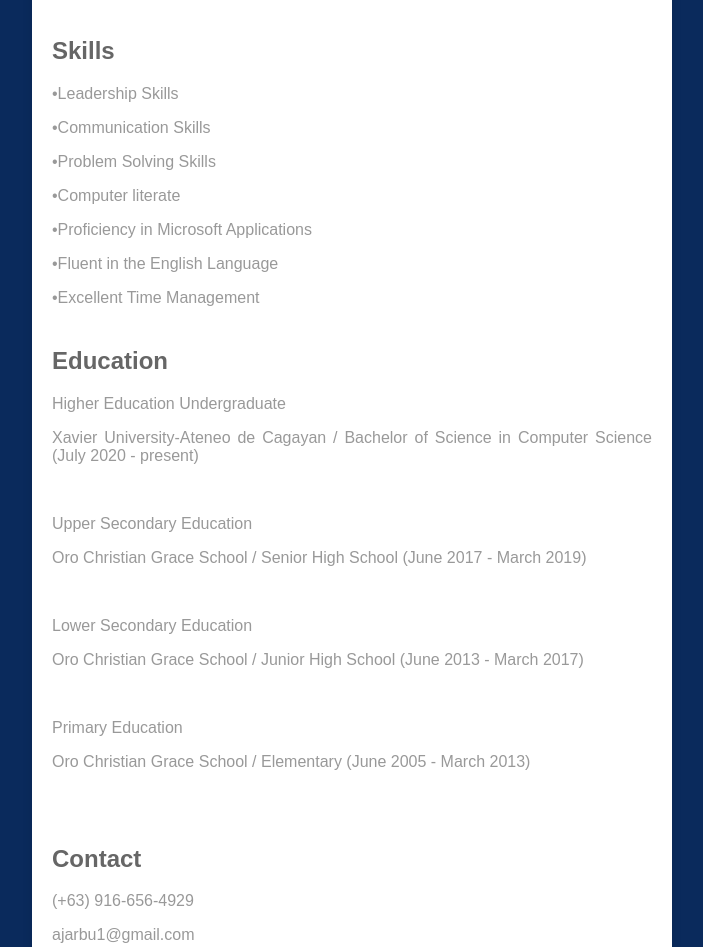
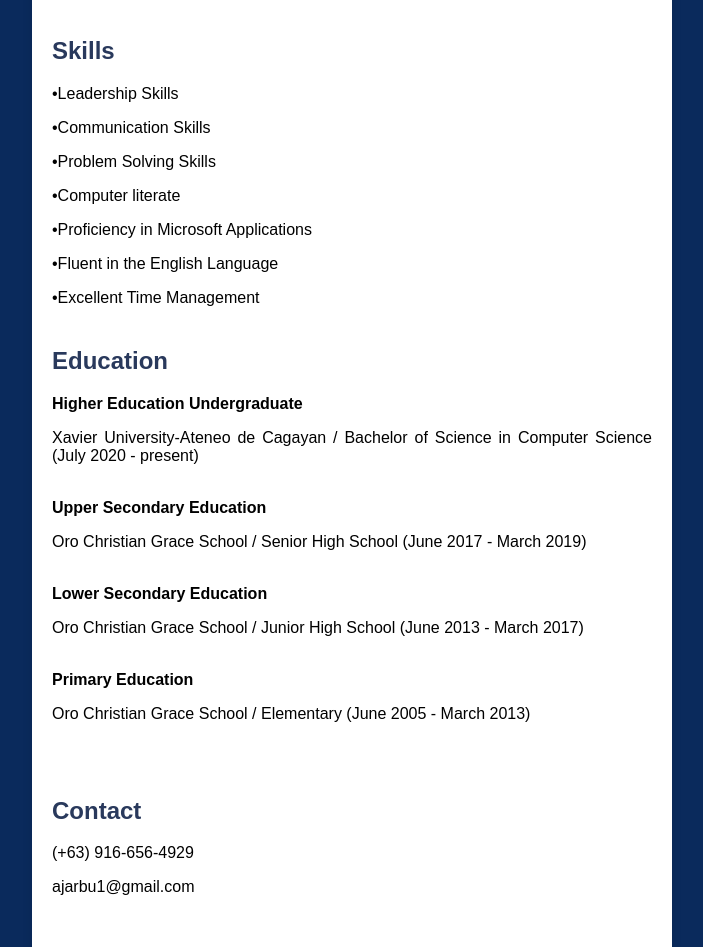
Before and after one commit to aj20362/web-portfolio, a plain HTML site: page index.html in a window 1280 px wide. Shown: the part 641-1588 px from the top of the page, without its empty margins (288-991 px from the left). Drawn offline with Linux system fonts and the light colour scheme.

Commit message:
Update index.html

```diff
--- a/index.html
+++ b/index.html
@@ -19,17 +19,17 @@
     }
 
     h1 {
-      color: #333;
+      color: #29395C;
       text-align: center;
       font-family: Helvetica;
     }
 
     h2 {
-      color: #666;
+      color: #29395C;
     }
 
     p {
-      color: #999;
+      color: ##000000;
       text-align: justify;
     }
 
@@ -84,17 +84,17 @@
 
     <div class="section">
       <h2>Education</h2>
-      <p>Higher Education Undergraduate</p>
+      <b>Higher Education Undergraduate</b>
       <p>Xavier University-Ateneo de Cagayan / Bachelor of Science in Computer
         Science (July 2020 - present)</p>
         <br>
-      <p>Upper Secondary Education</p>
+      <b>Upper Secondary Education</b>
       <p>Oro Christian Grace School / Senior High School (June 2017 - March 2019)</p>
       <br>
-      <p>Lower Secondary Education</p>
+      <b>Lower Secondary Education</b>
       <p>Oro Christian Grace School / Junior High School (June 2013 - March 2017)</p>
       <br>
-      <p>Primary Education</p>
+      <b>Primary Education</b>
       <p>Oro Christian Grace School / Elementary (June 2005 - March 2013)</p>
       <br>
     </div>
```
